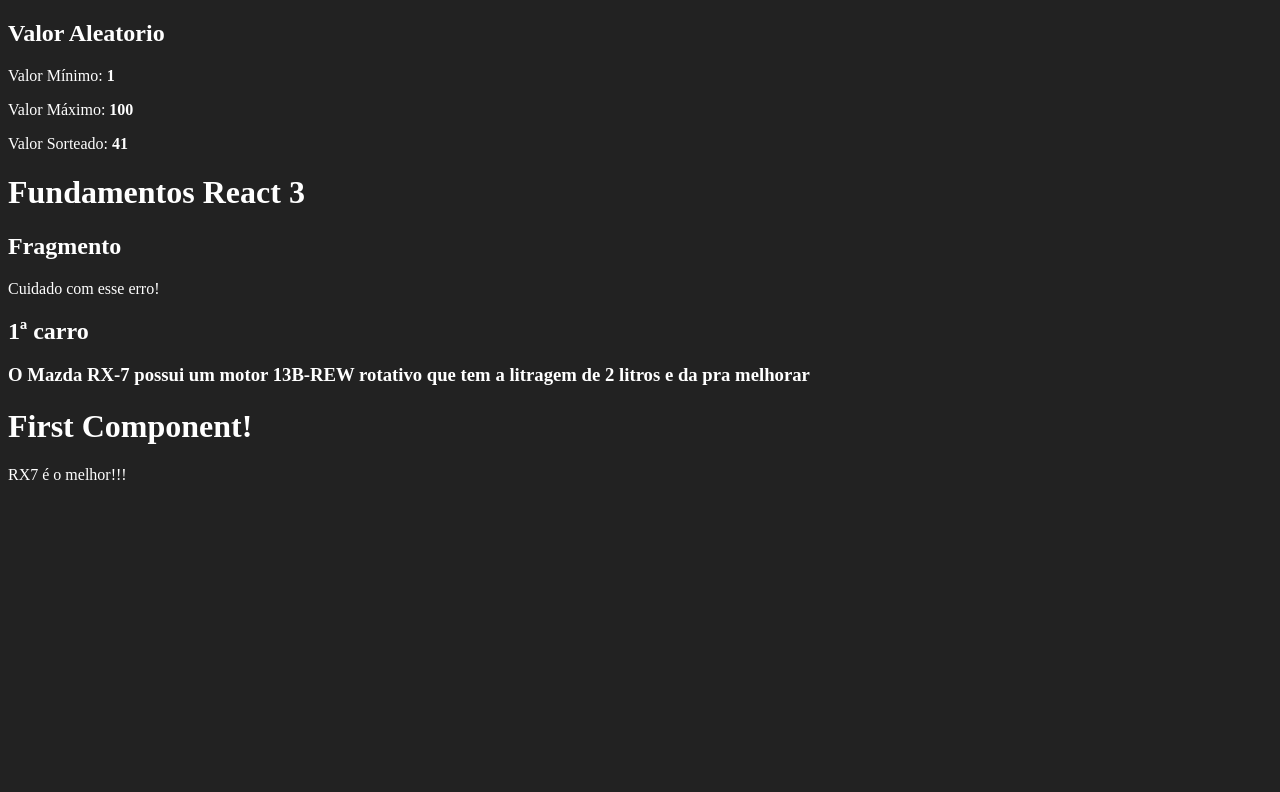
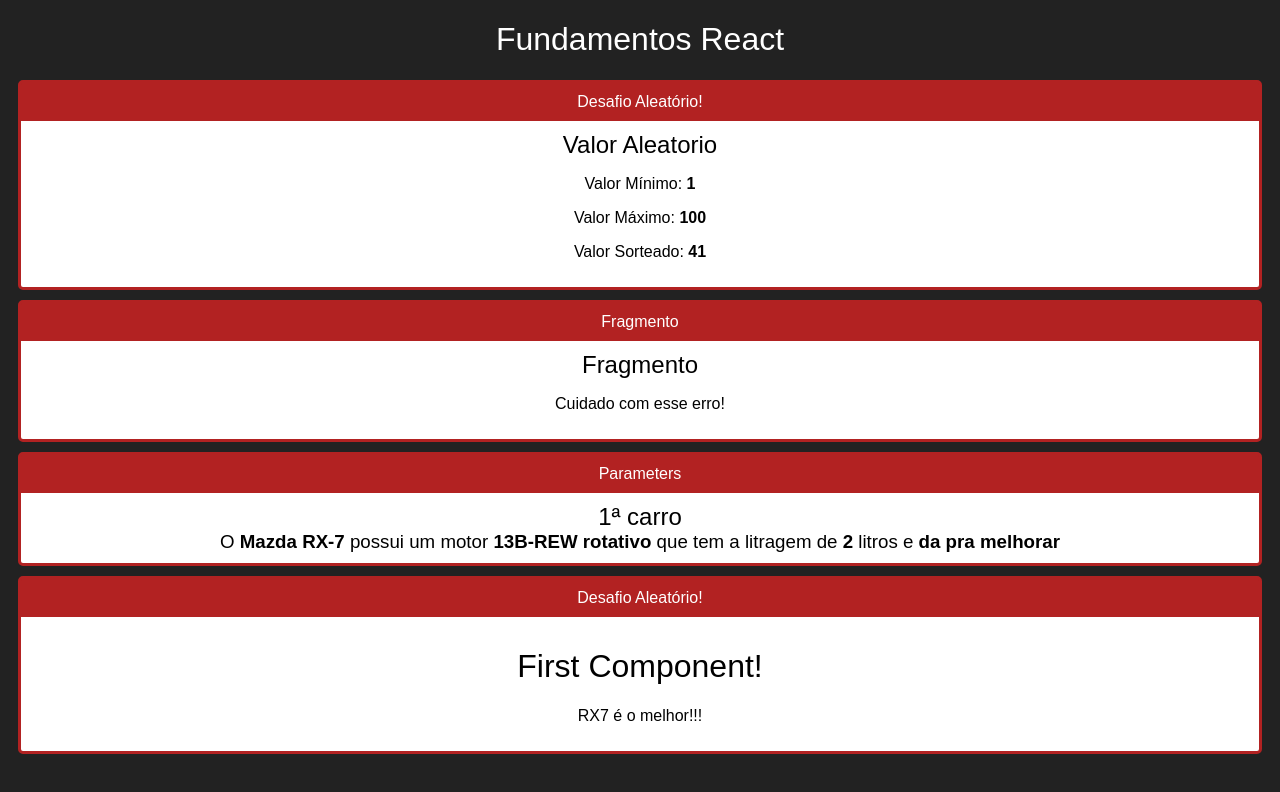
Before and after one commit to gustavo-silva-clear/Fundamentos_React, a React (Create React App) app: page / in a window 1280 px wide. Shown: the top 792 px of the page. Built offline with nearby package versions, Linux system fonts and the light colour scheme.

Commit message:
feat: Component Card

```diff
--- a/src/App.jsx
+++ b/src/App.jsx
@@ -1,28 +1,48 @@
 import React from "react";
 
+import Card from "./components/Layout/Card";
 import Primeiro from './components/basicos/Primeiro'
 import ComParametro from './components/basicos/ComParametro'
 import Fragmento from './components/basicos/Fragmento'
 import Aleatorio from "./components/basicos/Aleatorio";
 
-export default props =>{
+export default props => {
 
     return (
 
         <div id="app">
 
-            <Aleatorio min = {1} max = {100}/>
+            <h1>Fundamentos React</h1>
 
-            <h1>Fundamentos React 3</h1>
+            <Card titulo="Desafio Aleatório!">
+
+                <Aleatorio min={1} max={100} />
+
+            </Card>
+
+            <Card titulo="Fragmento">
 
                 <Fragmento />
+
+            </Card>
+
+            <Card titulo="Parameters">
+
 
                 <ComParametro
                     titulo="1ª carro"
                     car="Mazda RX-7" motor="13B-REW rotativo" litros={1.4}
                 />
 
+            </Card>
+
+            <Card titulo="Desafio Aleatório!">
+
                 <Primeiro></Primeiro>
+
+            </Card>
+
+
 
 
         </div>
--- /dev/null
+++ b/src/components/Layout/Card.css
@@ -0,0 +1,21 @@
+.Card {
+
+    background-color: firebrick;
+    border-radius: 5px;
+    border: 3px solid firebrick;
+    overflow: hidden;
+    margin: 10px;
+}
+
+.Card .Title {
+
+    padding:  10px 0px;
+
+}
+
+.Card .Content {
+
+    background-color: #fff;
+    color: #000;
+    padding: 10px;
+}
--- /dev/null
+++ b/src/components/Layout/Card.jsx
@@ -0,0 +1,20 @@
+import "./Card.css";
+import React from "react";
+
+export default (props) => {
+
+    return (
+
+        <div className="Card">
+
+            <div className="Title">{props.titulo}</div>
+            <div className="Content">
+
+                {props.children}
+
+            </div>
+
+        </div>
+
+    )
+}
--- a/src/index.css
+++ b/src/index.css
@@ -1,6 +1,20 @@
 body {
-
+    font-family: Arial, Helvetica, sans-serif;
     background-color: #222;
     color: #fff;
+    text-align: center;
 
 }
+
+h1, h2, h3 {
+
+    font-weight: 200;
+
+}
+
+h2, h3 {
+
+    font-weight: 200;
+    margin:0;
+
+}
```
Lines whose indentation alone changed are shown as unchanged.
